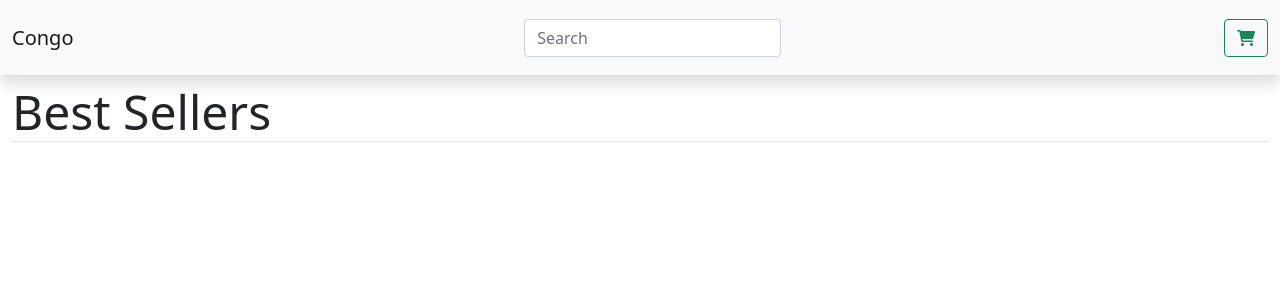
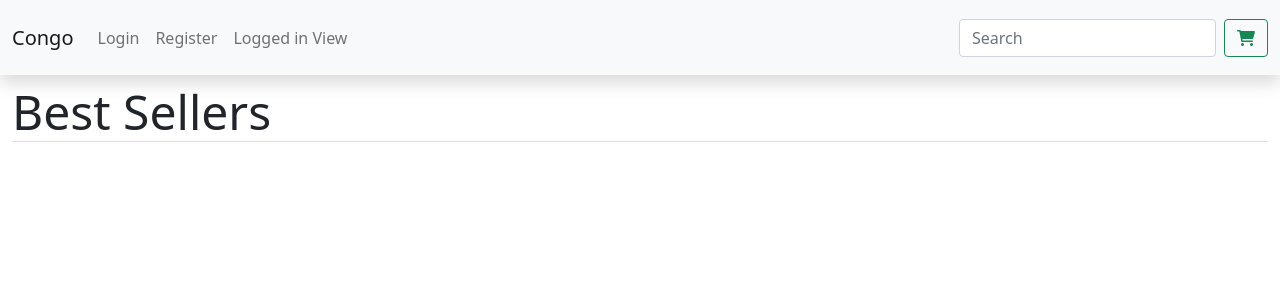
Before and after one commit to sanjukhanal/Congo, a Flask app: page / in a window 1280 px wide. Shown: the top 300 px of the page. Run offline with Flask 2, Linux system fonts and the light colour scheme; parts of the project's set-up code (start-up, migrations or seed data) failed here and were passed over.

Commit message:
SK: Added nav links

```diff
--- a/congo/templates/nav.html
+++ b/congo/templates/nav.html
@@ -2,9 +2,21 @@
     <div class="container-fluid">
         <a class="navbar-brand" href="#">Congo</a>
 
+        <ul class="navbar-nav me-auto mb-2 mb-lg-0">
+            <li class="nav-item">
+                <a class="nav-link" href="/login">Login</a>
+            </li>
+            <li class="nav-item">
+                <a class="nav-link" href="/register">Register</a>
+            </li>
+            <li class="nav-item">
+                <a class="nav-link" href="/users">Logged in View</a>
+            </li>
+        </ul>
+
         <form class="d-flex">
-          <input class="form-control me-2" type="search" placeholder="Search" aria-label="Search">
+            <input class="form-control me-2" type="search" placeholder="Search" aria-label="Search">
         </form>
         <button type="button" class="btn btn-outline-success"><i class="fas fa-shopping-cart"></i></button>
-  </div>
+    </div>
 </nav>
```
